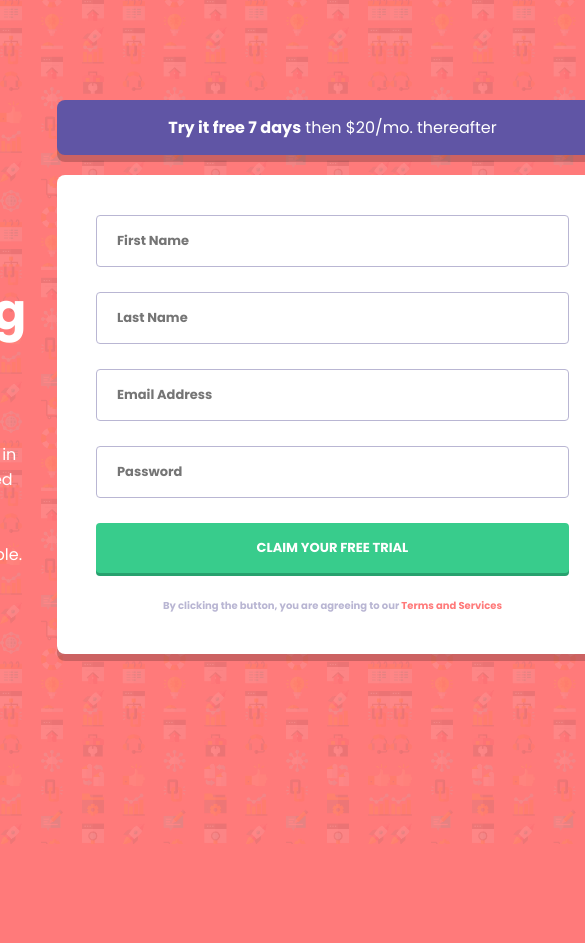
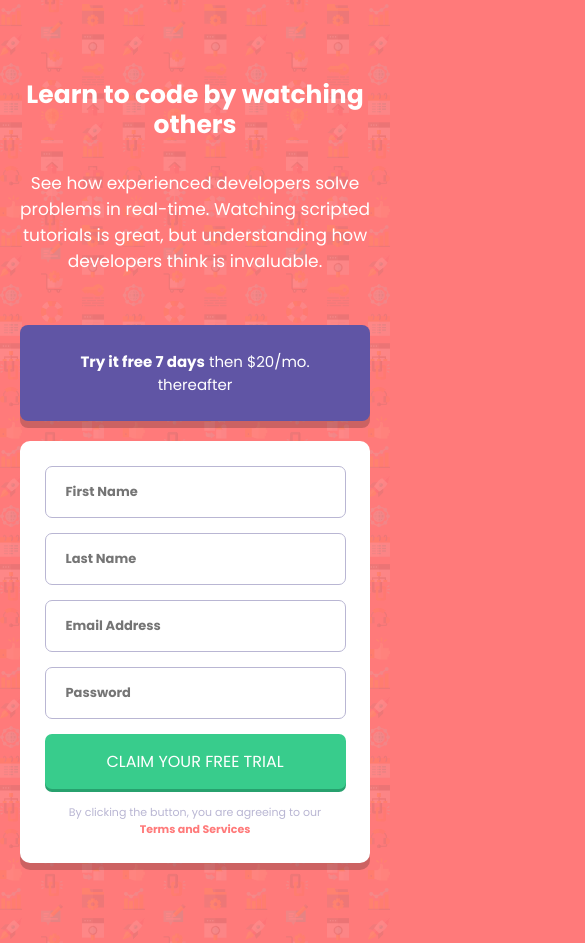
Before and after one commit to sanketcharanpahadi/Intro-component-with-sign-up-form, a plain HTML site: page index.html in a window 390 px wide. Shown: the top 943 px of the page, 585 px wide, since content can reach past the window. Before the commit the page ends 844 px from the top, so only its background shows below. Drawn offline with Linux system fonts and the light colour scheme.

Commit message:
mobile design updated

```diff
--- a/style.css
+++ b/style.css
@@ -110,3 +110,61 @@ main {
 .service span {
     color: var(--color-primary-red);
 }
+
+@media (max-width: 860px) {
+
+    body {
+        padding: 8rem 2rem;
+    }
+
+    main {
+        flex-direction: column;
+    }
+
+    .about {
+        text-align: center;
+    }
+
+    .primary-heading {
+        font-size: 2.5rem;
+        line-height: 1.2;
+    }
+
+    .primary-para {
+        font-size: 1.7rem;
+    }
+
+    .try {
+        font-size: 1.5rem;
+        width: 100%;
+        text-align: center;
+        margin: 2rem auto;
+        padding: 2.5rem 5.3rem;
+    }
+
+    .service{
+        max-width: 75%;
+        margin: 0 auto;
+        font-weight: lighter;
+        font-size: 1.1rem;
+    }
+
+    .service span {
+        font-weight: bold;
+    }
+
+    [type="text"], [type="password"], .claim {
+        margin-bottom: 1.5rem;
+        border-radius: .7rem;
+    }
+
+    .claim {
+        font-weight: normal;
+        font-size: 1.6rem;
+    }
+
+    .trial {
+        border-radius: 1rem;
+        padding: 2.5rem 0;
+    }
+}
```
